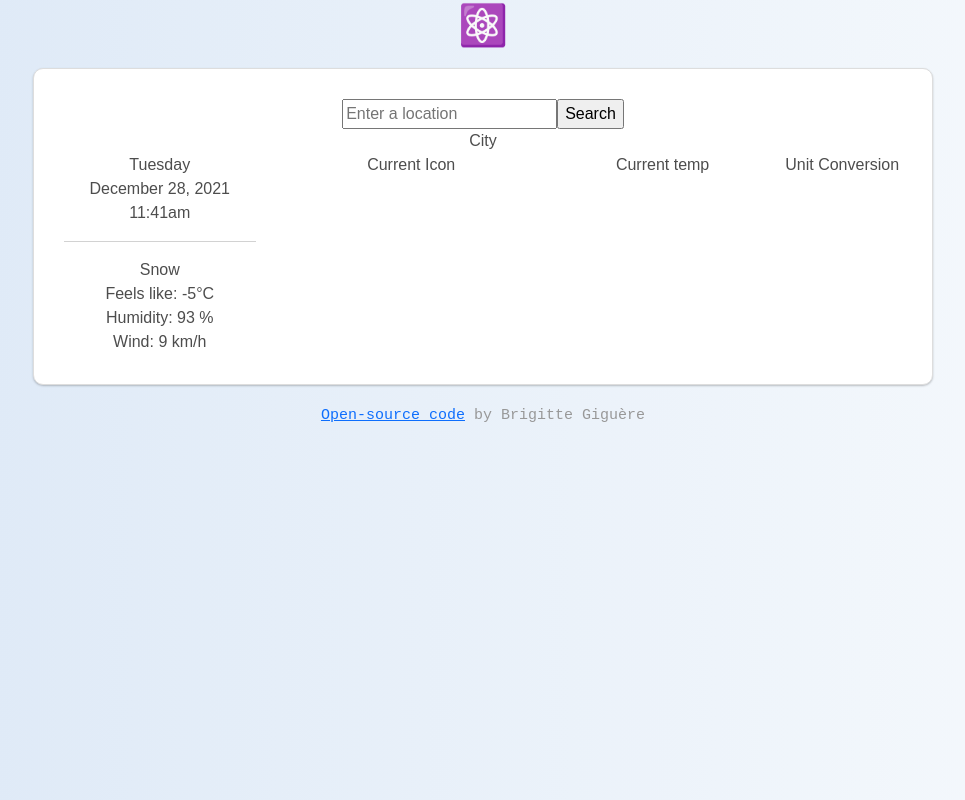
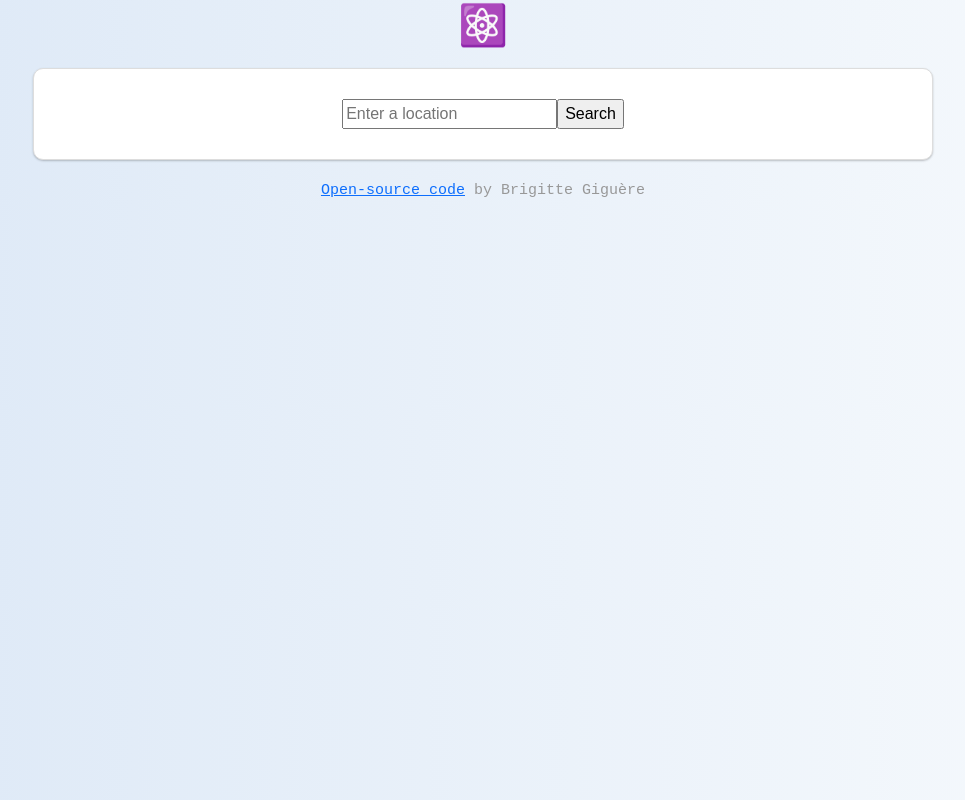
Before and after one commit to brigittex/week4-homework, a React (Create React App) app: page / in a window 1280 px wide. Shown: the whole page, without its empty margins (157-1122 px from the left). Built offline with nearby package versions, Linux system fonts and the light colour scheme.

Commit message:
Added some real data to CurrentWeather

```diff
--- a/src/CurrentWeather.js
+++ b/src/CurrentWeather.js
@@ -1,21 +1,21 @@
 import React from "react";
 
-export default function CurrentWeather() {
+export default function CurrentWeather(props) {
   return (
     <div className="CurrentWeather">
       <div>Tuesday</div>
       <div>December 28, 2021</div>
       <div>11:41am</div>
       <hr />
-      <div>Snow</div>
+      <div>{props.weather.description}</div>
       <div>
-        Feels like: <span>-5</span>°C
+        Feels like: <span>{props.weather.feels_like}</span>°C
       </div>
       <div>
-        Humidity: <span>93</span> %
+        Humidity: <span>{props.weather.humidity}</span> %
       </div>
       <div>
-        Wind: <span>9</span> km/h
+        Wind: <span>{props.weather.wind}</span> km/h
       </div>
     </div>
   );
--- a/src/Weather.js
+++ b/src/Weather.js
@@ -11,6 +11,7 @@ export default function Weather() {
   let [weather, setWeather] = useState({});
 
   function displayWeather(response) {
+    console.log(response);
     setWeather({
       location: response.data.name,
       temperature: Math.round(response.data.main.temp),
@@ -18,6 +19,7 @@ export default function Weather() {
       humidity: response.data.main.humidity,
       wind: Math.round(response.data.wind.speed * 3.6), //converting from m/s to km/h
       icon: `http://openweathermap.org/img/wn/${response.data.weather[0].icon}@2x.png`,
+      feels_like: Math.round(response.data.main.feels_like),
     });
   }
 
@@ -49,7 +51,27 @@ export default function Weather() {
   if (loaded) {
     return (
       <div className="Weather">
-        {form}
+        <div className="Weather">
+          <div className="container">
+            <h1>⚛</h1>
+            <div className="weather-app-wrapper">
+              <div className="weather-app">
+                {form}
+                City
+                <div className="row">
+                  <div className="col-3">
+                    <CurrentWeather weather={weather} />
+                  </div>
+                  <div className="col-4">Current Icon</div>
+                  <div className="col-3">Current temp</div>
+                  <div className="col-2">Unit Conversion</div>
+                </div>
+              </div>
+            </div>
+            <Footer />
+          </div>
+        </div>
+        <hr />
         <ul>
           <li>Location: {weather.location}</li>
           <li>Temperature: {weather.temperature} °C</li>
@@ -68,18 +90,7 @@ export default function Weather() {
         <div className="container">
           <h1>⚛</h1>
           <div className="weather-app-wrapper">
-            <div className="weather-app">
-              {form}
-              City
-              <div className="row">
-                <div className="col-3">
-                  <CurrentWeather />
-                </div>
-                <div className="col-4">Current Icon</div>
-                <div className="col-3">Current temp</div>
-                <div className="col-2">Unit Conversion</div>
-              </div>
-            </div>
+            <div className="weather-app">{form}</div>
           </div>
           <Footer />
         </div>
```
